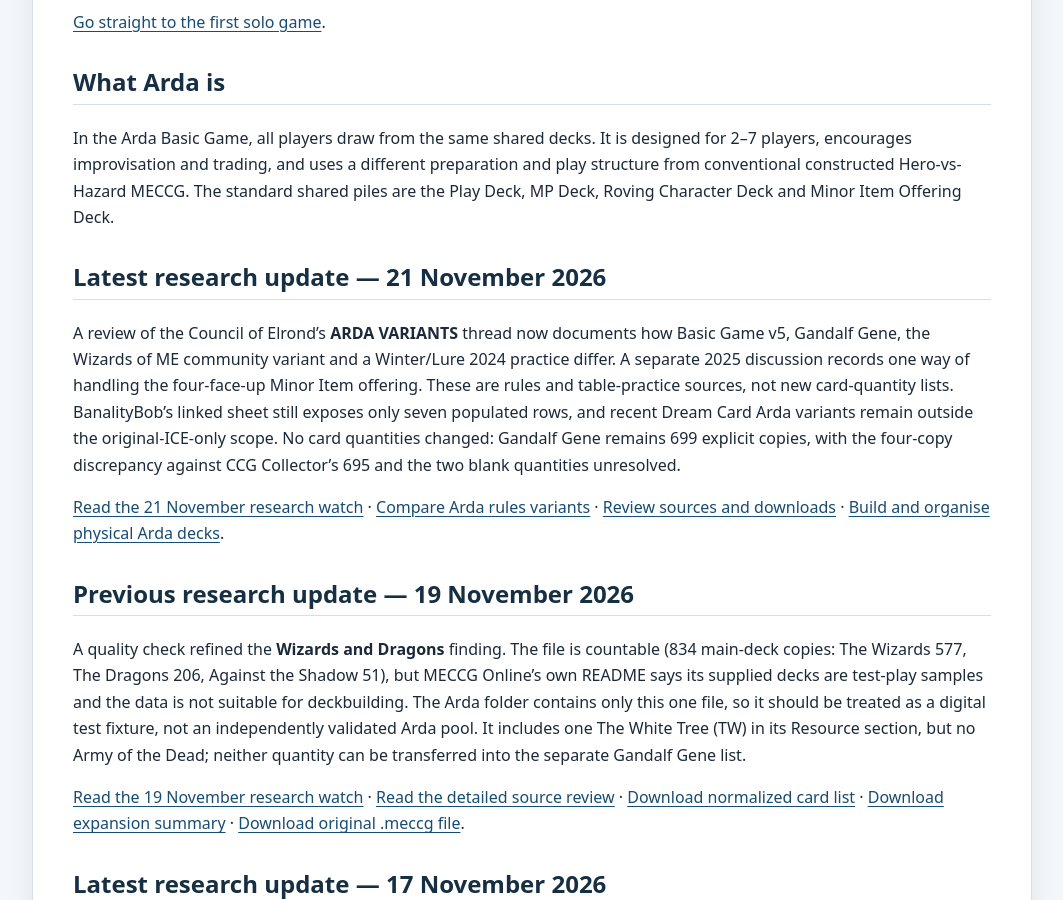
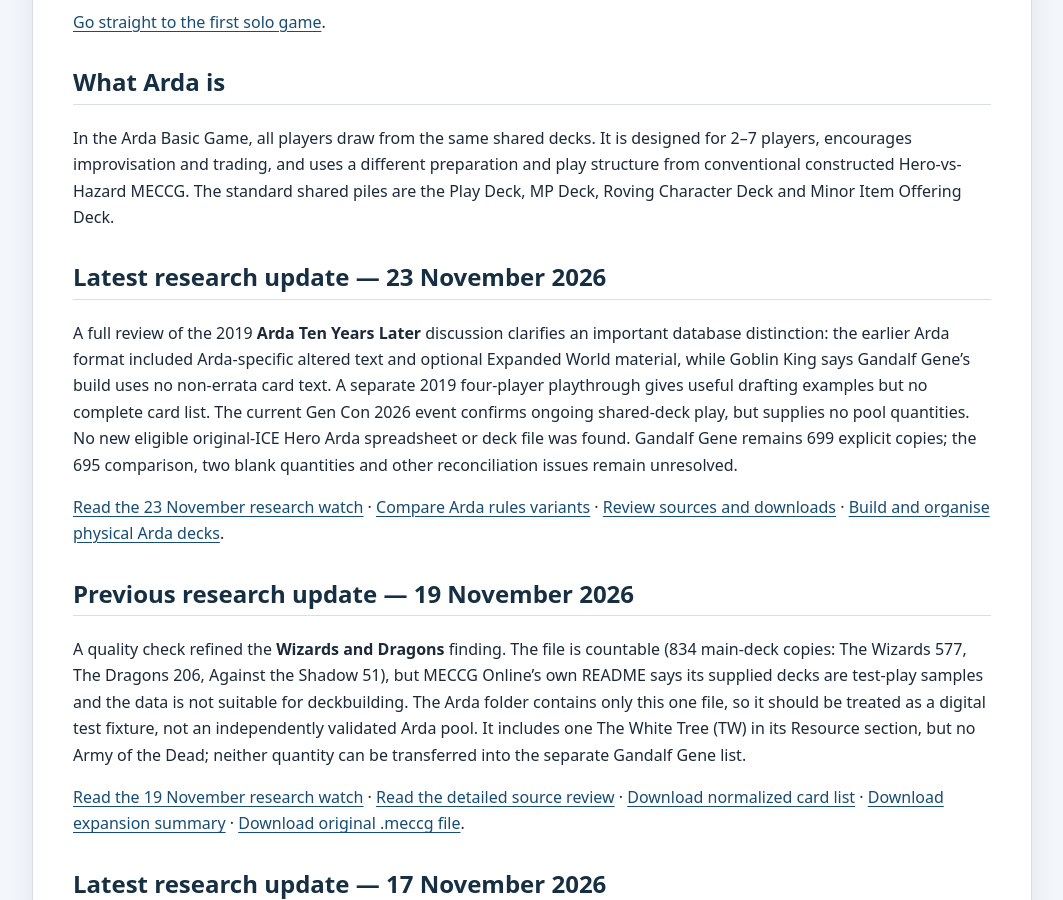
Before and after one commit to JamSpot/meccg-arda-master-database, a Jekyll site: the page built from index.md, in a window 1280 px wide and 900 px high, scrolled down 1498 px. Shown: the whole window, without its empty margins (108-1171 px from the left). Built offline with Jekyll 4.4.1, drawn with Linux system fonts in a browser that asks for light colours.

Commit message:
Update homepage with 23 November Arda research

```diff
--- a/index.md
+++ b/index.md
@@ -41,11 +41,11 @@ The [First Solo Arda Game walkthrough](docs/arda-solo-first-game.html) now inclu
 
 In the Arda Basic Game, all players draw from the same shared decks. It is designed for 2–7 players, encourages improvisation and trading, and uses a different preparation and play structure from conventional constructed Hero-vs-Hazard MECCG. The standard shared piles are the Play Deck, MP Deck, Roving Character Deck and Minor Item Offering Deck.
 
-## Latest research update — 21 November 2026
+## Latest research update — 23 November 2026
 
-A review of the Council of Elrond's **ARDA VARIANTS** thread now documents how Basic Game v5, Gandalf Gene, the Wizards of ME community variant and a Winter/Lure 2024 practice differ. A separate 2025 discussion records one way of handling the four-face-up Minor Item offering. These are rules and table-practice sources, not new card-quantity lists. BanalityBob's linked sheet still exposes only seven populated rows, and recent Dream Card Arda variants remain outside the original-ICE-only scope. No card quantities changed: Gandalf Gene remains 699 explicit copies, with the four-copy discrepancy against CCG Collector's 695 and the two blank quantities unresolved.
+A full review of the 2019 **Arda Ten Years Later** discussion clarifies an important database distinction: the earlier Arda format included Arda-specific altered text and optional Expanded World material, while Goblin King says Gandalf Gene's build uses no non-errata card text. A separate 2019 four-player playthrough gives useful drafting examples but no complete card list. The current Gen Con 2026 event confirms ongoing shared-deck play, but supplies no pool quantities. No new eligible original-ICE Hero Arda spreadsheet or deck file was found. Gandalf Gene remains 699 explicit copies; the 695 comparison, two blank quantities and other reconciliation issues remain unresolved.
 
-[Read the 21 November research watch](docs/research-watch-2026-11-21.html) · [Compare Arda rules variants](docs/rules-and-variants.html) · [Review sources and downloads](docs/sources.html) · [Build and organise physical Arda decks](docs/building-arda-decks.html).
+[Read the 23 November research watch](docs/research-watch-2026-11-23.html) · [Compare Arda rules variants](docs/rules-and-variants.html) · [Review sources and downloads](docs/sources.html) · [Build and organise physical Arda decks](docs/building-arda-decks.html).
 
 ## Previous research update — 19 November 2026
 
```
